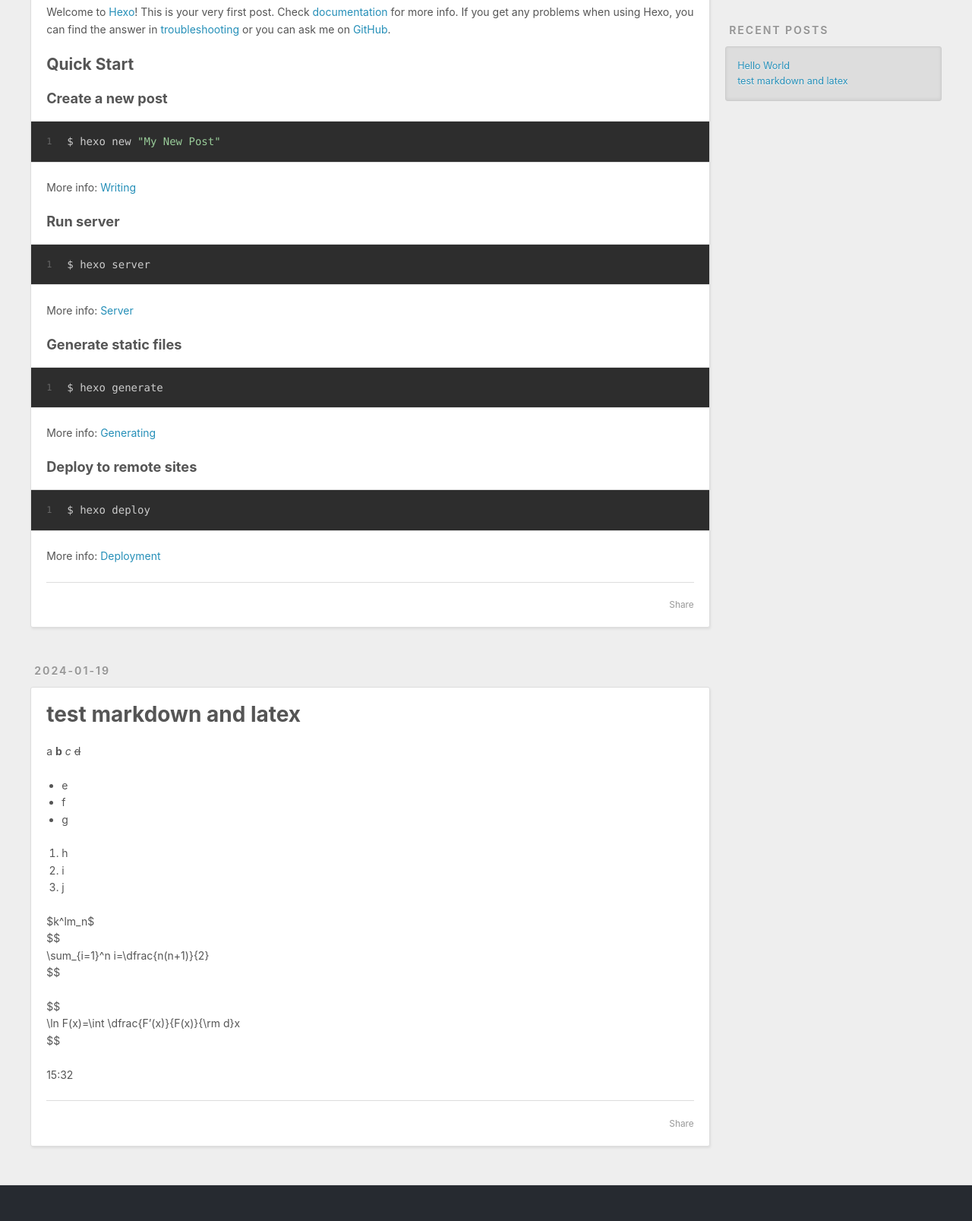
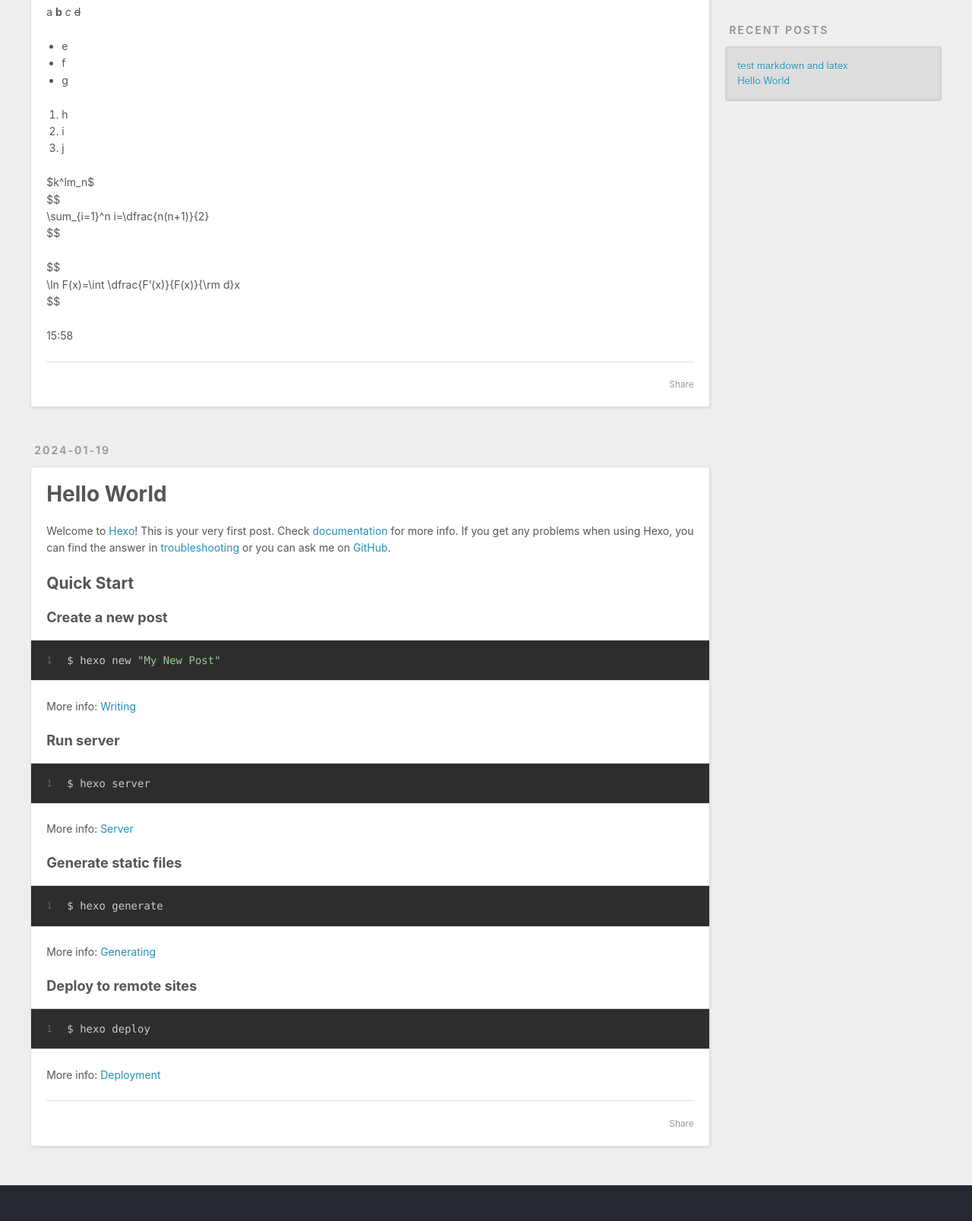
Before and after one commit to Soly5tic/Soly5tic.github.io, a plain HTML site: page index.html in a window 1280 px wide. Shown: the part 448-2055 px from the top of the page at 76% size. Drawn offline with nearby package versions, Linux system fonts and the light colour scheme.

Commit message:
Site updated: 2024-01-19 15:59:32

```diff
--- a/index.html
+++ b/index.html
@@ -70,6 +70,63 @@
       <div class="outer">
         <section id="main">
 
+    <article id="post-test" class="h-entry article article-type-post" itemprop="blogPost" itemscope itemtype="https://schema.org/BlogPosting">
+  <div class="article-meta">
+    <a href="/2024/01/19/test/" class="article-date">
+  <time class="dt-published" datetime="2024-01-19T05:57:18.702Z" itemprop="datePublished">2024-01-19</time>
+</a>
+
+  </div>
+  <div class="article-inner">
+
+
+      <header class="article-header">
+
+
+    <h1 itemprop="name">
+      <a class="p-name article-title" href="/2024/01/19/test/">test markdown and latex</a>
+    </h1>
+
+
+      </header>
+
+    <div class="e-content article-entry" itemprop="articleBody">
+
+        <p>a <strong>b</strong> <em>c</em> <s>d</s></p>
+<ul>
+<li>e</li>
+<li>f</li>
+<li>g</li>
+</ul>
+<ol>
+<li>h</li>
+<li>i</li>
+<li>j</li>
+</ol>
+<p>$k^lm_n$<br>
+$$<br>
+\sum_{i=1}^n i=\dfrac{n(n+1)}{2}<br>
+$$</p>
+<p>$$<br>
+\ln F(x)=\int \dfrac{F’(x)}{F(x)}{\rm d}x<br>
+$$</p>
+<p>15:58</p>
+
+
+    </div>
+    <footer class="article-footer">
+      <a data-url="http://soly5tic.github.io/2024/01/19/test/" data-id="clrkcny490001m0vh54nrfrax" data-title="test markdown and latex" class="article-share-link"><span class="fa fa-share">Share</span></a>
+
+
+
+    </footer>
+  </div>
+
+</article>
+
+
+
+
     <article id="post-hello-world" class="h-entry article article-type-post" itemprop="blogPost" itemscope itemtype="https://schema.org/BlogPosting">
   <div class="article-meta">
     <a href="/2024/01/19/hello-world/" class="article-date">
@@ -110,64 +167,7 @@
 
     </div>
     <footer class="article-footer">
-      <a data-url="http://soly5tic.github.io/2024/01/19/hello-world/" data-id="clrkc6xz70000e8vhawbw9win" data-title="Hello World" class="article-share-link"><span class="fa fa-share">Share</span></a>
-
-
-
-    </footer>
-  </div>
-
-</article>
-
-
-
-
-    <article id="post-test" class="h-entry article article-type-post" itemprop="blogPost" itemscope itemtype="https://schema.org/BlogPosting">
-  <div class="article-meta">
-    <a href="/2024/01/19/test/" class="article-date">
-  <time class="dt-published" datetime="2024-01-18T16:00:00.000Z" itemprop="datePublished">2024-01-19</time>
-</a>
-
-  </div>
-  <div class="article-inner">
-
-
-      <header class="article-header">
-
-
-    <h1 itemprop="name">
-      <a class="p-name article-title" href="/2024/01/19/test/">test markdown and latex</a>
-    </h1>
-
-
-      </header>
-
-    <div class="e-content article-entry" itemprop="articleBody">
-
-        <p>a <strong>b</strong> <em>c</em> <s>d</s></p>
-<ul>
-<li>e</li>
-<li>f</li>
-<li>g</li>
-</ul>
-<ol>
-<li>h</li>
-<li>i</li>
-<li>j</li>
-</ol>
-<p>$k^lm_n$<br>
-$$<br>
-\sum_{i=1}^n i=\dfrac{n(n+1)}{2}<br>
-$$</p>
-<p>$$<br>
-\ln F(x)=\int \dfrac{F’(x)}{F(x)}{\rm d}x<br>
-$$</p>
-<p>15:32</p>
-
-
-    </div>
-    <footer class="article-footer">
-      <a data-url="http://soly5tic.github.io/2024/01/19/test/" data-id="clrkc6xzb0001e8vhbq483v53" data-title="test markdown and latex" class="article-share-link"><span class="fa fa-share">Share</span></a>
+      <a data-url="http://soly5tic.github.io/2024/01/19/hello-world/" data-id="clrkcny450000m0vh5v1e3ile" data-title="Hello World" class="article-share-link"><span class="fa fa-share">Share</span></a>
 
 
 
@@ -210,11 +210,11 @@ $$</p>
       <ul>
 
           <li>
-            <a href="/2024/01/19/hello-world/">Hello World</a>
+            <a href="/2024/01/19/test/">test markdown and latex</a>
           </li>
 
           <li>
-            <a href="/2024/01/19/test/">test markdown and latex</a>
+            <a href="/2024/01/19/hello-world/">Hello World</a>
           </li>
 
       </ul>
```
Also changed, not shown: 2024/01/19/hello-world/index.html (+10 -6 lines), 2024/01/19/test/index.html (+12 -16 lines), archives/2024/01/index.html (+8 -8 lines), archives/2024/index.html (+8 -8 lines), archives/index.html (+8 -8 lines).
